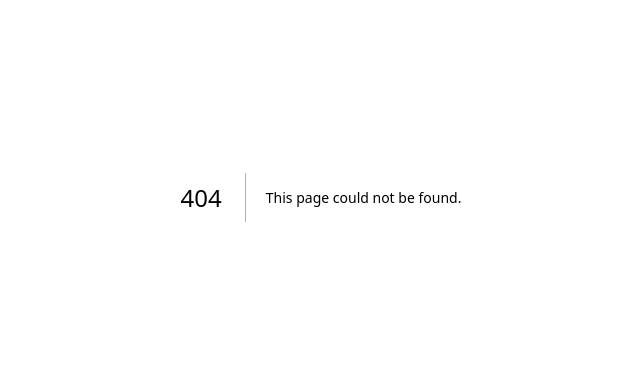
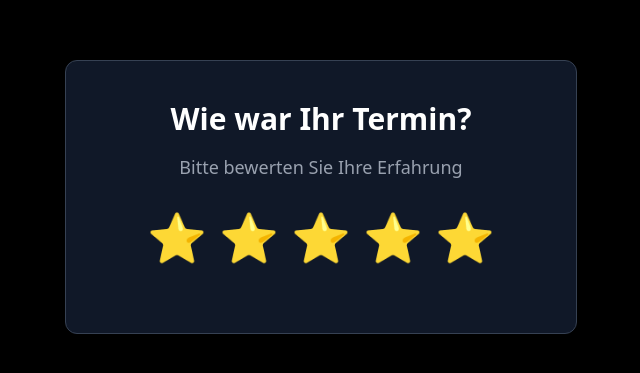
Before and after one commit to housniadmy-rgb/autooffice-pro-neu, a Next.js app: page /bewertung in a window 1280 px wide. Before the commit this address had no page. Shown: the part 203-576 px from the top of the page, without its empty margins (319-959 px from the left). Built offline with nearby package versions, Linux system fonts and the light colour scheme.

Commit message:
Bewertungssteuerung

```diff
--- /dev/null
+++ b/app/bewertung/page.tsx
@@ -0,0 +1,72 @@
+"use client"
+
+import { useState } from "react"
+import Link from "next/link"
+
+export default function Bewertung() {
+  const [rating, setRating] = useState(0)
+  const [submitted, setSubmitted] = useState(false)
+
+  const handleRating = (stars: number) => {
+    setRating(stars)
+    setSubmitted(true)
+  }
+
+  return (
+    <main className="min-h-screen p-8 flex items-center justify-center">
+      <div className="bg-gray-900 border border-gray-700 p-10 rounded-xl max-w-lg w-full text-center">
+        {!submitted ? (
+          <>
+            <h1 className="text-3xl font-bold mb-4">Wie war Ihr Termin?</h1>
+            <p className="text-lg text-gray-400 mb-8">Bitte bewerten Sie Ihre Erfahrung</p>
+            <div className="flex justify-center gap-3 mb-8">
+              {[1, 2, 3, 4, 5].map((star) => (
+                <button
+                  key={star}
+                  onClick={() => handleRating(star)}
+                  className="text-5xl hover:scale-125 transition transform"
+                >
+                  ⭐
+                </button>
+              ))}
+            </div>
+          </>
+        ) : rating >= 4 ? (
+          <div>
+            <h2 className="text-3xl font-bold mb-4 text-green-400">Vielen Dank!</h2>
+            <p className="text-lg text-gray-300 mb-6">Bitte bewerten Sie uns auch auf Google:</p>
+            <Link
+              href="https://g.page/review/YOUR-GOOGLE-PLACE-ID"
+              target="_blank"
+              className="inline-block bg-white text-black text-xl font-semibold px-8 py-4 rounded-lg hover:bg-gray-200 transition"
+            >
+              Auf Google bewerten
+            </Link>
+          </div>
+        ) : rating === 3 ? (
+          <div>
+            <h2 className="text-3xl font-bold mb-4 text-yellow-400">Danke für Ihr Feedback!</h2>
+            <p className="text-lg text-gray-300 mb-6">Was können wir verbessern?</p>
+            <textarea
+              className="w-full p-4 rounded-lg bg-black border border-gray-700 text-white text-lg mb-4"
+              rows={3}
+              placeholder="Ihre Anregungen..."
+            />
+            <button className="bg-white text-black text-xl font-semibold px-8 py-4 rounded-lg hover:bg-gray-200 transition">Senden</button>
+          </div>
+        ) : (
+          <div>
+            <h2 className="text-3xl font-bold mb-4 text-red-400">Es tut uns leid!</h2>
+            <p className="text-lg text-gray-300 mb-6">Bitte kontaktieren Sie uns direkt, damit wir das Problem lösen können.</p>
+            <Link
+              href="mailto:info@autooffice-pro.de"
+              className="inline-block bg-white text-black text-xl font-semibold px-8 py-4 rounded-lg hover:bg-gray-200 transition"
+            >
+              E-Mail senden
+            </Link>
+          </div>
+        )}
+      </div>
+    </main>
+  )
+}
```
